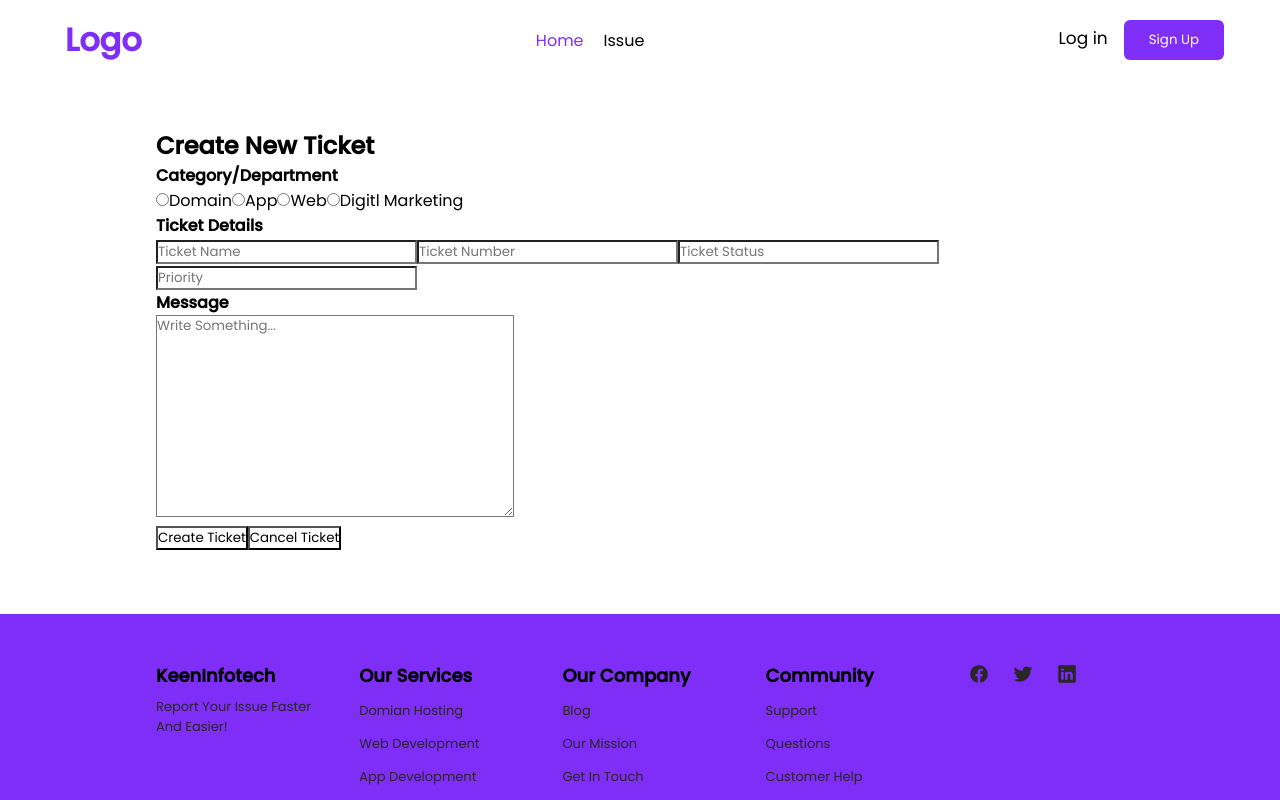
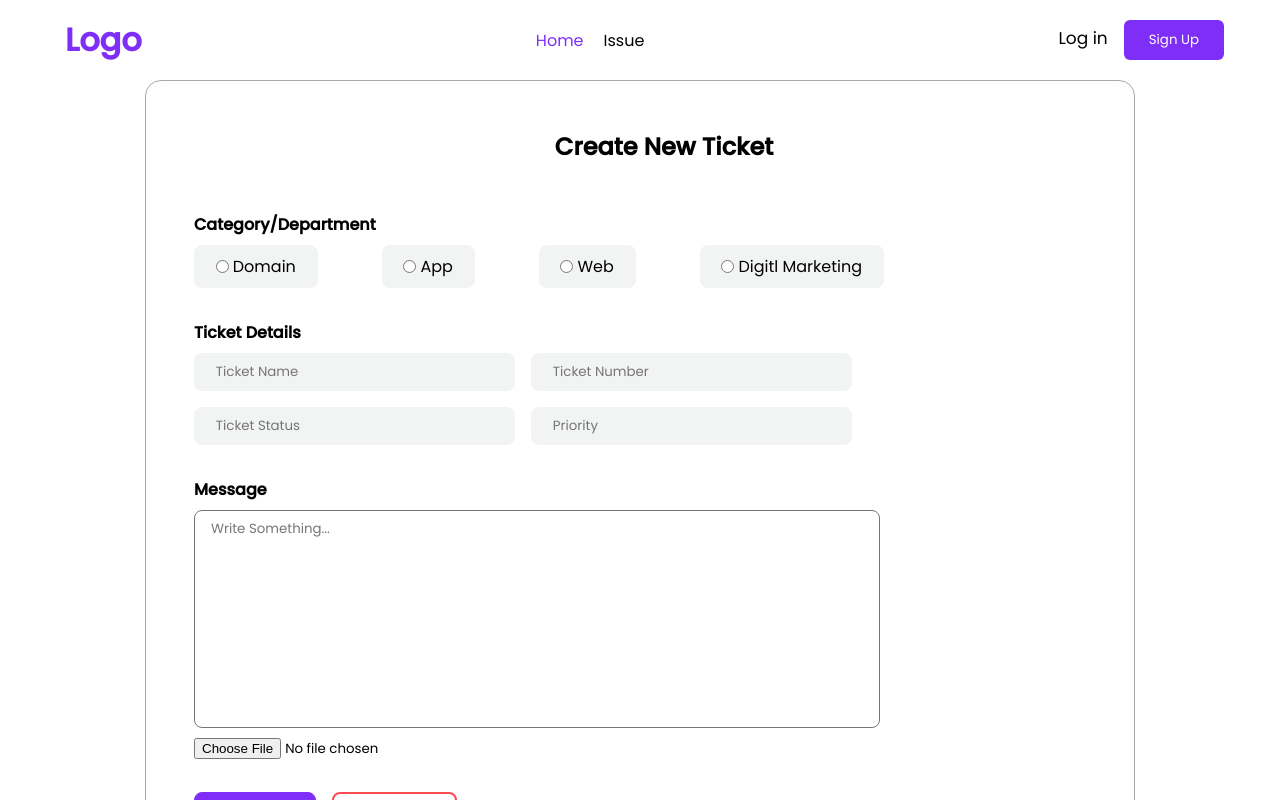
Before and after one commit to deepeshgamer23/Keen_project-Ticket-System-, an Angular app: page /Nticket in a window 1280 px wide. Shown: the top 800 px of the page. Built offline with nearby package versions, Linux system fonts and the light colour scheme.

Commit message:
7/6/2023

```diff
--- a/src/SCSS/components/_newticket.scss
+++ b/src/SCSS/components/_newticket.scss
@@ -1 +1,114 @@
 /*============================ New Ticket Page Scss ===========================*/
+
+.nticket {
+    padding-left: 3rem;
+    border: 1px solid darkgray;
+    margin-bottom: 2rem;
+    width: 990px;
+    border-radius: 1rem;
+
+    &__container {
+        row-gap: 2rem;
+    }
+
+    &__content {
+
+        &-title {
+            text-align: center;
+            padding-bottom: 3rem;
+        }
+
+
+        &-category {
+            &-inputs {
+                display: flex;
+                align-items: center;
+                gap: 4rem;
+                padding: 2rem 3rem;
+                padding-left: 0rem;
+                padding-top: 0.5rem;
+            }
+
+            &-items {
+                border: 1px solid $liwhite;
+                padding: 0.5rem 1.3rem;
+                border-radius: 8px;
+                background-color: $liwhite;
+                display: flex;
+                gap: 0.25rem;
+                cursor: pointer;
+
+                & input {
+                    cursor: pointer;
+                }
+
+                & label {
+                    cursor: pointer;
+                    background-color: $liwhite;
+                    color: $black;
+                }
+            }
+        }
+
+        &-tickdet {
+
+            &-inputs {
+                display: grid;
+                grid-template-columns: repeat(2, 1fr);
+                width: 70%;
+                gap: 1rem;
+                padding-top: 0.5rem;
+                padding-bottom: 2rem;
+            }
+
+            &-input {
+                border: 1px solid $liwhite;
+                padding: 0.5rem 1.3rem;
+                border-radius: 8px;
+                background-color: $liwhite;
+                color: $black;
+                display: flex;
+                gap: 0.25rem;
+                outline: none;
+                cursor: pointer;
+            }
+        }
+
+        &-message {
+            &-textarea {
+                width: 73%;
+                margin-top: 0.5rem;
+                padding: 0.5rem 0 0.5rem 1rem;
+                border-radius: 0.5rem;
+                resize: none;
+                outline: none;
+            }
+        }
+
+        &-btn {
+            padding-top: 2rem;
+            display: flex;
+            gap: 1rem;
+
+            &-create{
+                background-color: $purple;
+                padding: 0.7rem 1rem;
+                color: $white;
+                border:1px solid $purple;
+                border-radius: 8px;
+                cursor: pointer;
+            }
+
+            &-cancel{
+                background-color: $white;
+                padding: 0.7rem 1rem;
+                color: $orangeRed;
+                border: 2px solid $orangeRed;
+                border-radius: 8px;
+                cursor: pointer;
+            }
+        }
+
+
+    }
+}
--- a/src/SCSS/config/_variables.scss
+++ b/src/SCSS/config/_variables.scss
@@ -5,6 +5,7 @@
 $purple: #7F2EF8;
 $black: #000000;
 $white: white;
+$liwhite:#f2f3f3;
 $cream: #FFE8EF;
 $orangeRed:#fb4b4e;
 $grey:#e1e1e1;
--- a/src/app/new-ticket/new-ticket.component.html
+++ b/src/app/new-ticket/new-ticket.component.html
@@ -6,31 +6,43 @@
             <h2 class="nticket__content-title">Create New Ticket</h2>
             <div class="nticket__content-category">
                 <h4 class="nticket__content-category-title">Category/Department</h4>
-                <div class="nticket__content-category-input">
+                <div class="nticket__content-category-inputs">
+                    <div class="nticket__content-category-items">
                         <input type="radio" name="input" class="nticket__content-category-radio">
                         <label>Domain</label>
+                    </div>
 
+                    <div class="nticket__content-category-items">
                         <input type="radio" name="input" class="nticket__content-category-radio">
                         <label>App</label>
+                    </div>
 
+                    <div class="nticket__content-category-items">
                         <input type="radio" name="input" class="nticket__content-category-radio">
                         <label>Web</label>
+                    </div>
 
+                    <div class="nticket__content-category-items">
                         <input type="radio" name="input" class="nticket__content-category-radio">
                         <label>Digitl Marketing</label>
+                    </div>
                 </div>
 
                 <div class="nticket__content-tickdet">
                     <h4 class="nticket__content-tickdet-title">Ticket Details</h4>
-                    <input type="text" placeholder="Ticket Name" class="nticket__content-tickdet-input">
-                    <input type="text" placeholder="Ticket Number" class="nticket__content-tickdet-input">
-                    <input type="text" placeholder="Ticket Status" class="nticket__content-tickdet-input">
-                    <input type="text" placeholder="Priority" class="nticket__content-tickdet-input">
+                    <div class="nticket__content-tickdet-inputs">
+                        <input type="text" placeholder="Ticket Name" class="nticket__content-tickdet-input" maxlength="30">
+                        <input type="text" placeholder="Ticket Number" class="nticket__content-tickdet-input" maxlength="30">
+                        <input type="text" placeholder="Ticket Status" class="nticket__content-tickdet-input" maxlength="30">
+                        <input type="text" placeholder="Priority" class="nticket__content-tickdet-input" maxlength="30">
+                    </div>
                 </div>
 
                 <div class="nticket__content-message">
                     <h4 class="nticket__content-message-title">Message</h4>
-                    <textarea cols="30" rows="10" placeholder="Write Something..." class="nticket__content-message-textarea"></textarea>
+                    <textarea cols="30" rows="10" placeholder="Write Something..."
+                        class="nticket__content-message-textarea" maxlength="250"></textarea>
+                    <input type="file" class="nticket__content-message-file">
                 </div>
 
                 <div class="nticket__content-btn">
```
Lines whose indentation alone changed are shown as unchanged.
